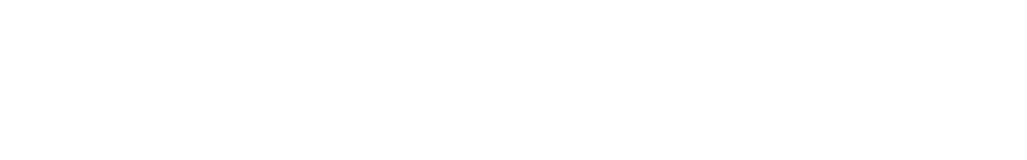
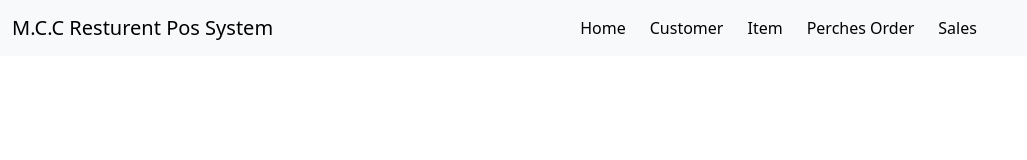
Before and after one commit to chaminduchirantha/POS-System-bootstrap, a plain HTML site: page index.html in a window 1280 px wide. Shown: the whole page, without its empty margins (0-1027 px from the left). Drawn offline with nearby package versions, Linux system fonts and the light colour scheme.

Commit message:
add the nave bar

```diff
--- a/index.html
+++ b/index.html
@@ -14,7 +14,33 @@
 </head>
 <body>
     <script src="https://cdn.jsdelivr.net/npm/bootstrap@5.3.5/dist/js/bootstrap.bundle.min.js" integrity="sha384-k6d4wzSIapyDyv1kpU366/PK5hCdSbCRGRCMv+eplOQJWyd1fbcAu9OCUj5zNLiq" crossorigin="anonymous"></script>
-
+    <nav class="navbar navbar-expand-lg bg-body-tertiary custom-menu-bar">
+        <div class="container-fluid">
+            <a class="navbar-brand tech" href="#"><span class="zone">M.C.C Resturent Pos System</span></a>
+            <button class="navbar-toggler" type="button" data-bs-toggle="collapse" data-bs-target="#navbarNav" aria-controls="navbarNav" aria-expanded="false" aria-label="Toggle navigation">
+                <span class="navbar-toggler-icon"></span>
+            </button>
+            <div class="collapse navbar-collapse  d-flex justify-content-center mybar" id="navbarNav">
+                <ul class="navbar-nav nav-menu d-flex gap-2 ">
+                    <li class="nav-item navs">
+                        <a class="nav-link active" aria-current="page" href="#">Home</a>
+                    </li>
+                    <li class="nav-item navs">
+                        <a class="nav-link active" aria-current="page" href="#">Customer</a>
+                    </li>
+                    <li class="nav-item navs">
+                        <a class="nav-link active" aria-current="page" href="#">Item</a>
+                    </li>
+                    <li class="nav-item item navs">
+                        <a class="nav-link active" aria-current="page" href="#">Perches Order</a>
+                    </li>
+                    <li class="nav-item navs">
+                        <a class="nav-link active" aria-current="page" href="#">Sales</a>
+                    </li>
+                </ul>
+            </div>
+        </div>
+    </nav>
 
 </body>
 </html>
```
